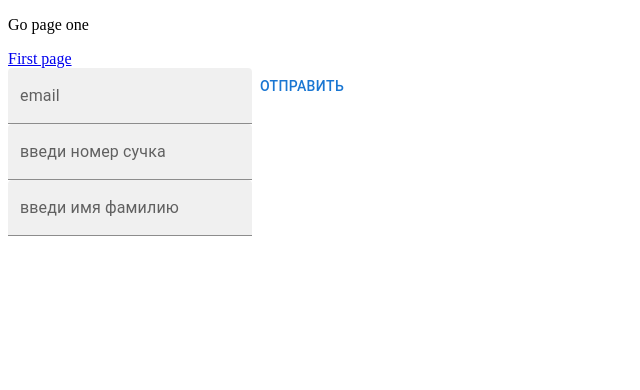
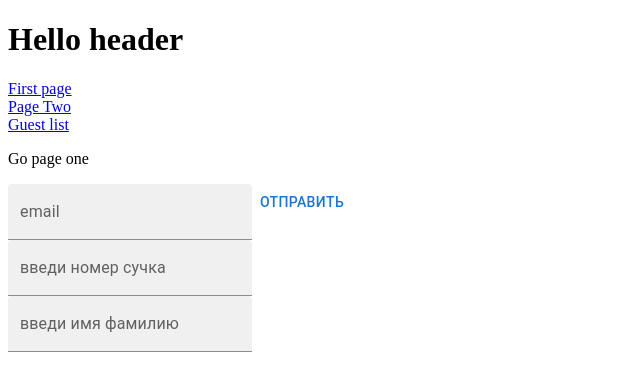
Before and after one commit to Shemet21-art/educational-project, a React (Create React App) app: page /two in a window 1280 px wide. Shown: the top 390 px of the page, without its empty margins (0-640 px from the left). Built offline with nearby package versions, Linux system fonts and the light colour scheme.

Commit message:
add: Header, ListGuest

```diff
--- a/src/App.js
+++ b/src/App.js
@@ -1,15 +1,23 @@
 import {BrowserRouter, Routes, Route} from 'react-router-dom'
 
-import PageOne from './Components/PageOne';
-import PageTwo from './Components/PageTwo';
+import PageOne from './Components/PageOne/PageOne';
+import PageTwo from './Components/PageTwo/PageTwo';
+
+import Layout from './Components/Layout/Layout';
+import ListGuest from './Components/ListGuest/ListGuest';
+
+
 
 function App() {
   return (
 
  <BrowserRouter>
  <Routes>
+ <Route  element={<Layout/>}>
 <Route path='/' element ={<PageOne/>}/>
 <Route path='two' element={<PageTwo/>}/>
+<Route path='listAdd' element={<ListGuest/>} />
+</Route>
  </Routes>
  </BrowserRouter>
   );
--- /dev/null
+++ b/src/Components/Header/Header.jsx
@@ -0,0 +1,15 @@
+import { Link } from "react-router-dom"
+
+
+function Header(){
+    return(
+        <>
+     <h1>Hello header</h1>
+     <div> <Link to="/">First page</Link></div>
+    <div><Link to="/two">Page Two</Link></div>
+    <div><Link to="/listAdd">Guest list</Link></div>
+     </>
+    )
+}
+
+export default Header
--- /dev/null
+++ b/src/Components/Layout/Layout.jsx
@@ -0,0 +1,13 @@
+import { Outlet } from "react-router-dom";
+import Header from "../Header/Header";
+
+function Layout(){
+
+    return(
+    <>
+    <Header/>
+    <Outlet/>
+    </>)
+}
+
+export default Layout
--- /dev/null
+++ b/src/Components/ListGuest/ListGuest.jsx
@@ -0,0 +1,9 @@
+
+function ListGuest(){
+
+    return(<h1>Здесь будет список
+
+    </h1>)
+}
+
+export default ListGuest
--- a/src/Components/PageOne.jsx
+++ b/src/Components/PageOne/PageOne.jsx
@@ -1,6 +1,6 @@
 import { Button } from "@mui/material"
 import { useEffect, useState } from "react"
-import { Link } from "react-router-dom"
+
 
 
 
@@ -32,8 +32,7 @@ function Page1(){
     <Button  disabled ={valueDisabled} onClick={handlerClickPlusThree }> Pluss 3 </Button>
     <Button disabled ={valueDisabled}  onClick={handlerClickPlusTen}>Minus 10</Button>
     <Button checked ={valueInclued} onClick={handlerStartStop}>plus 1 per second</Button>
-    <p>Go page 2</p>
-        <Link to="/two">Page Two</Link>
+
 <h1>{value}</h1>
 
   </div>
--- a/src/Components/PageTwo.jsx
+++ /dev/null
@@ -1,61 +0,0 @@
-
-import { Button, TextField } from "@mui/material"
-import { useState } from "react";
-
-import { Link } from "react-router-dom"
-function Page2(){
-
-    const[emailValue, setEmailValue] = useState('')
-    const[numberValue, setNumberValue] =  useState('')
-    const[nameValue, setNameValue] = useState('')
-
-    function handleChangeEmail(e){
-        setEmailValue(e.target.value)
-    }
-
-    function handlerChangeNumber(e){
-        setNumberValue(e.target.value)
-    }
-
-    function handlerChangeName(e){
-        setNameValue(e.target.value)
-    }
-
-function sendEmail(){
-    console.log("email",emailValue)
-    console.log("number", numberValue)
-    console.log("Имя Фамилия", nameValue)
-}
-
-    return(
-        <div>
-        <p>Go page one</p>
-            <Link to="/">First page</Link>
-            <div>
-          <TextField
-          variant="filled"
-              label="email"
-              type="email"
-              onChange={handleChangeEmail}
-              />
-
-              <Button onClick={sendEmail}>Отправить</Button>
-          </div>
-          <div>
-          <TextField
-          variant="filled"
-              label="введи номер сучка"
-              onChange={handlerChangeNumber}
-              />
-          </div>
-          <div>
-          <TextField
-          variant="filled"
-              label="введи имя фамилию"
-              onChange={handlerChangeName}
-              />
-          </div>
-      </div>)
-}
-
-export default Page2
--- /dev/null
+++ b/src/Components/PageTwo/PageTwo.jsx
@@ -0,0 +1,51 @@
+
+import { Button} from "@mui/material"
+import { useState } from "react";
+import UniqInput from "../UniqInput";
+
+
+
+
+function Page2(){
+
+    const[emailValue, setEmailValue] = useState('')
+    const[numberValue, setNumberValue] =  useState('')
+    const[nameValue, setNameValue] = useState('')
+
+
+
+
+function sendEmail(){
+    console.log("email",emailValue)
+    console.log("number", numberValue)
+    console.log("Имя Фамилия", nameValue)
+
+}
+    return(
+        <div>
+        <p>Go page one</p>
+
+            <div>
+          <UniqInput
+              label="email"
+              onChange={(e)=>setEmailValue(e.target.value)}
+              />
+              <Button onClick={sendEmail}>Отправить</Button>
+          </div>
+          <div>
+          <UniqInput
+              label="введи номер сучка"
+              onChange={(e)=>setNumberValue(e.target.value)}
+              />
+          </div>
+          <div>
+            <UniqInput
+            label={'введи имя фамилию'}
+              onChange={(e)=>setNameValue(e.target.value)}
+            />
+          </div>
+
+      </div>)
+}
+
+export default Page2
--- /dev/null
+++ b/src/Components/UniqInput.jsx
@@ -0,0 +1,13 @@
+import {  TextField} from "@mui/material"
+
+ function UniqInput({label,onChange}){
+
+
+  return(
+  <TextField
+  variant="filled"
+  label={label}
+  onChange={onChange}
+  />)
+}
+export default UniqInput
```
